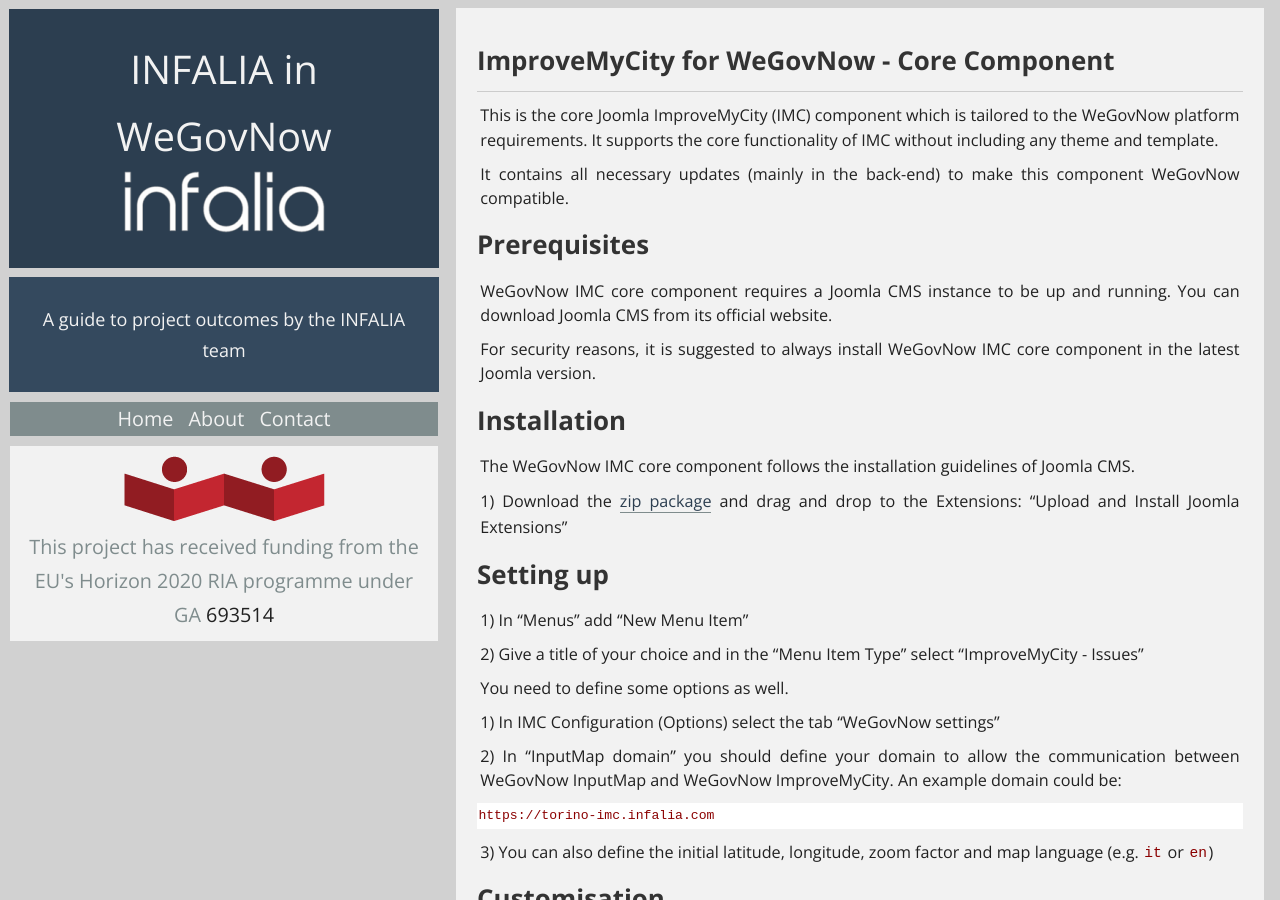
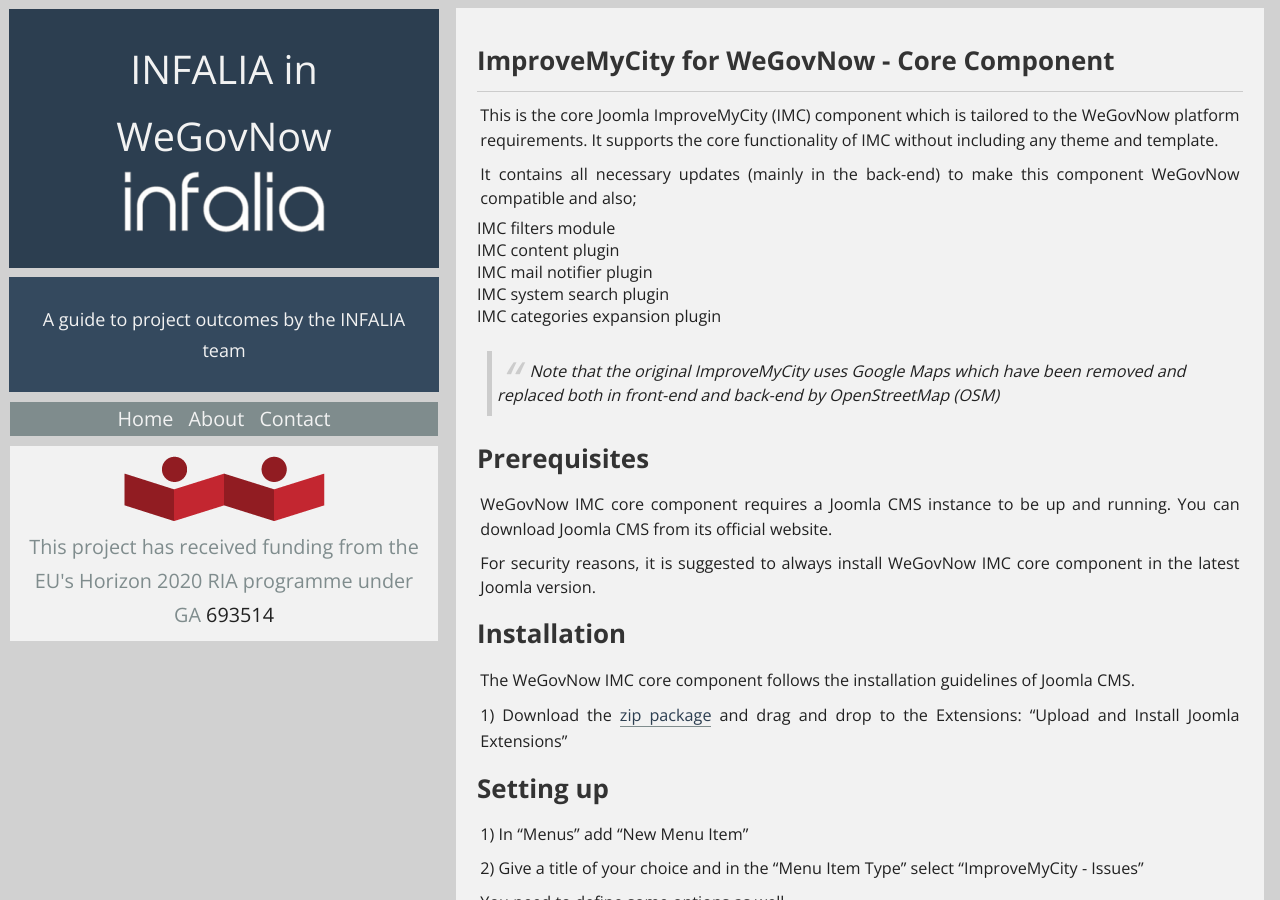
Before and after one commit to Infalia/wegovnow, a Jekyll site: the page built from _posts/2019-03-13-imc-core.md, in a window 1280 px wide and 900 px high. Built offline with Jekyll 4.4.1, drawn with Linux system fonts in a browser that asks for light colours.

Commit message:
update imc core

```diff
--- a/_posts/2019-03-13-imc-core.md
+++ b/_posts/2019-03-13-imc-core.md
@@ -7,7 +7,15 @@
 ---
 This is the core Joomla ImproveMyCity (IMC) component which is tailored to the WeGovNow platform requirements. It supports the core functionality of IMC without including any theme and template.
 
-It contains all necessary updates (mainly in the back-end) to make this component WeGovNow compatible.
+It contains all necessary updates (mainly in the back-end) to make this component WeGovNow compatible and also;
+
+* IMC filters module
+* IMC content plugin
+* IMC mail notifier plugin
+* IMC system search plugin
+* IMC categories expansion plugin
+
+> Note that the original ImproveMyCity uses Google Maps which have been removed and replaced both in front-end and back-end by OpenStreetMap (OSM)
 
 Prerequisites
 ----------------
```
